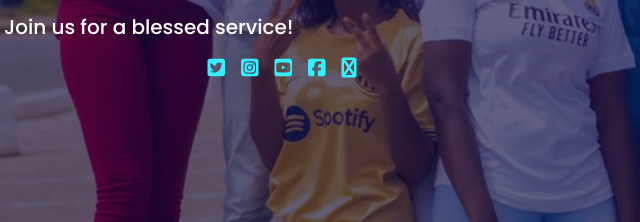
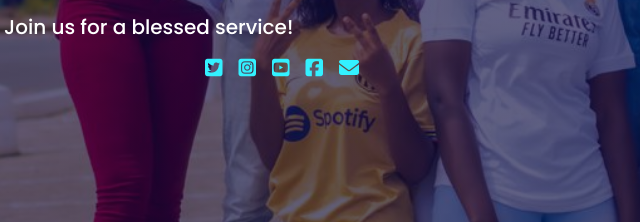
Before and after one commit to Mccodenetworks/testcasa, a plain HTML site: page index.html in a window 1280 px wide. Shown: the part 540-762 px from the top of the page, 144-784 px from the left. Drawn offline with Linux system fonts and the light colour scheme.

Commit message:
Update index.html

```diff
--- a/index.html
+++ b/index.html
@@ -58,7 +58,7 @@
         <a href="#"><i class="fa-brands fa-square-instagram"></i></a>
         <a href="https://www.youtube.com/@casaktu"><i class="fa-brands fa-square-youtube"></i></a>
         <a href="https://www.facebook.com/casaktupage?mibextid=ZbWKwL"><i class="fa-brands fa-square-facebook"></i></a>
-        <a href="mailto:casalog9@gmail.com"><i class="fa-brands fa-square-envelope"></i></a>
+        <a href="mailto:casalog9@gmail.com"><i class="fa-solid fa-envelope"></i></i></a>
 
     </div>
 
```
